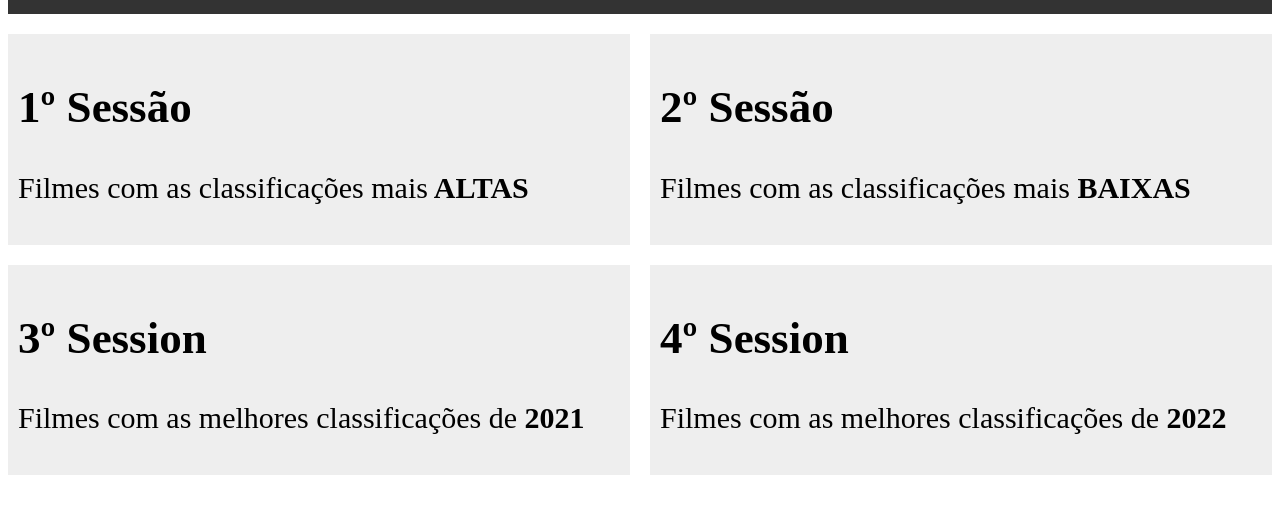
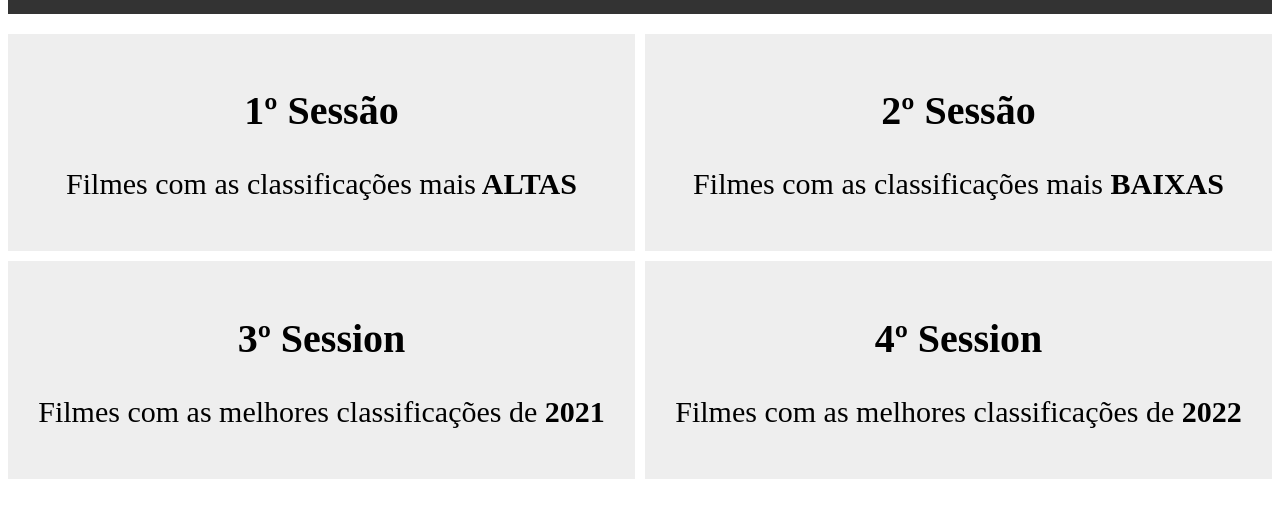
Before and after one commit to danilobsilv/film-presentation, a website: page views/pickcategorie.html in a window 1280 px wide. Shown: the part 134-652 px from the top of the page. Drawn offline with nearby package versions, Linux system fonts and the light colour scheme; files that its build step writes are made by us from their sources.

Commit message:
aligned elements on section

```diff
--- a/public/styles/pickCategorie.css
+++ b/public/styles/pickCategorie.css
@@ -66,18 +66,26 @@ header .logo-container img {
 .grid-container {
   display: grid;
   grid-template-columns: repeat(2, 1fr);
-  grid-gap: 20px;
+  grid-gap: 10px;
   margin-top: 20px;
 }
 
 .grid-container section {
   background-color: #eee;
-  padding: 10px;
+  padding: 20px;
   font-size: 30px;
   cursor: pointer;
+
 }
 
+.grid-container section h2{
+  font-size: 40px;
+  text-align: center;
+}
 
+.grid-container section p{
+  text-align: center;
+}
 header .logo-container img {
   height: 50px;
 }
```
